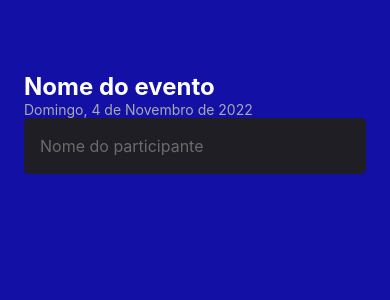
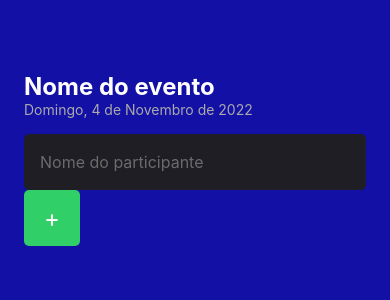
Before and after one commit to valdomiro22/introducao_react_native, a React Native app: screen / in a window 390 px wide. Shown: the top 300 px of the page. Built offline with nearby package versions, Linux system fonts and the light colour scheme.

Commit message:
criando botoes

```diff
--- a/src/screens/Home/index.tsx
+++ b/src/screens/Home/index.tsx
@@ -1,8 +1,13 @@
-import { Text, View, TextInput } from "react-native";
+import { Text, View, TextInput, TouchableOpacity } from "react-native";
 import { styles } from "./styles";
 
 
 export function Home() {
+
+  function handleParticipantAdd() {
+    console.log("Botão clicado")
+  }
+
   return(
     <View style={styles.container}>
       <Text style={styles.eventName}>Nome do evento</Text>
@@ -13,6 +18,10 @@ export function Home() {
       placeholder="Nome do participante"
       placeholderTextColor="#6b6b6b"
       />
+
+      <TouchableOpacity style={styles.button} onPress={handleParticipantAdd}>
+        <Text style={styles.buttonText}> + </Text>
+      </TouchableOpacity>
     </View>
   )
 }
--- a/src/screens/Home/styles.ts
+++ b/src/screens/Home/styles.ts
@@ -17,11 +17,24 @@ export const styles = StyleSheet.create({
       fontSize: 14
     },
     input: {
+      marginTop: 16,
       height: 56,
       backgroundColor: '#1F1E25',
       borderRadius: 5,
       color: '#FDFCFE',
       paddingLeft: 16,
       fontSize: 16
+    },
+    buttonText: {
+      color: '#fff',
+      fontSize: 24
+    },
+    button: {
+      width: 56,
+      height: 56,
+      borderRadius: 5,
+      backgroundColor: '#31cf67',
+      alignItems: 'center',
+      justifyContent: 'center'
     }
   });
```
